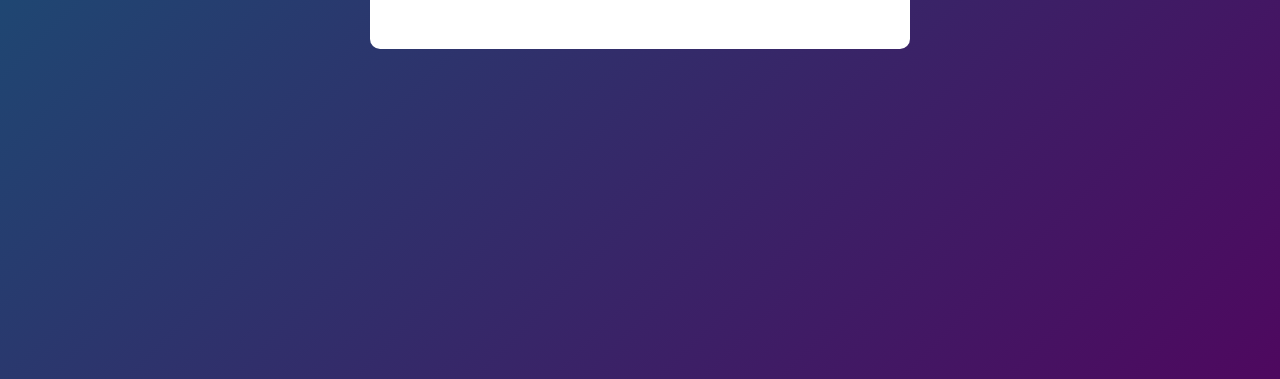
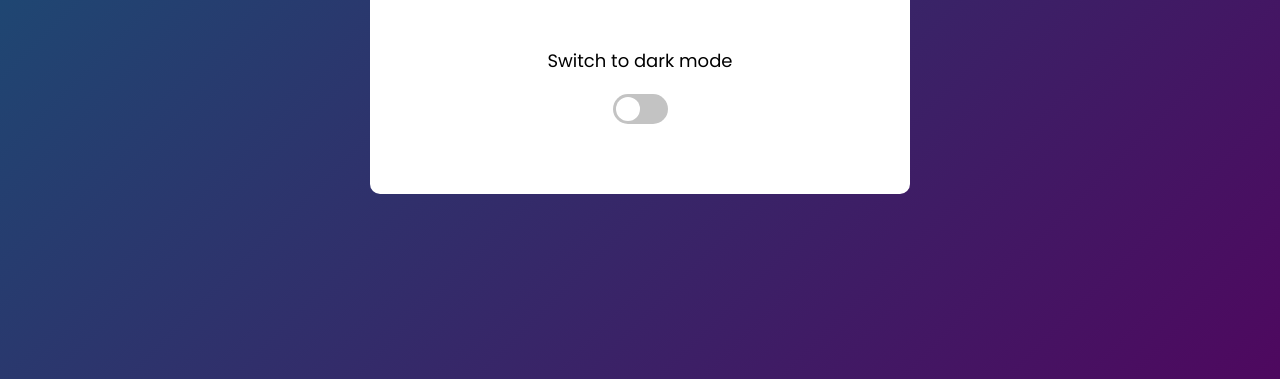
Before and after one commit to femmytedrey/To-Do-Lisit, a plain HTML site: page index.html in a window 1280 px wide. Shown: the part 421-800 px from the top of the page. Drawn offline with nearby package versions, Linux system fonts and the light colour scheme.

Commit message:
90% done

```diff
--- a/style.css
+++ b/style.css
@@ -47,7 +47,7 @@ body.dark-mode{
     display: flex;
     justify-content: center;
     align-items: center;
-    padding-bottom: 300px;
+
 }
 
 .todo-app{
@@ -237,9 +237,6 @@ ul li span:hover{
         font-size: 15px;
         color: var(--text-color1);
         width: 175px;
-
-
-
     }
 
 }
```
